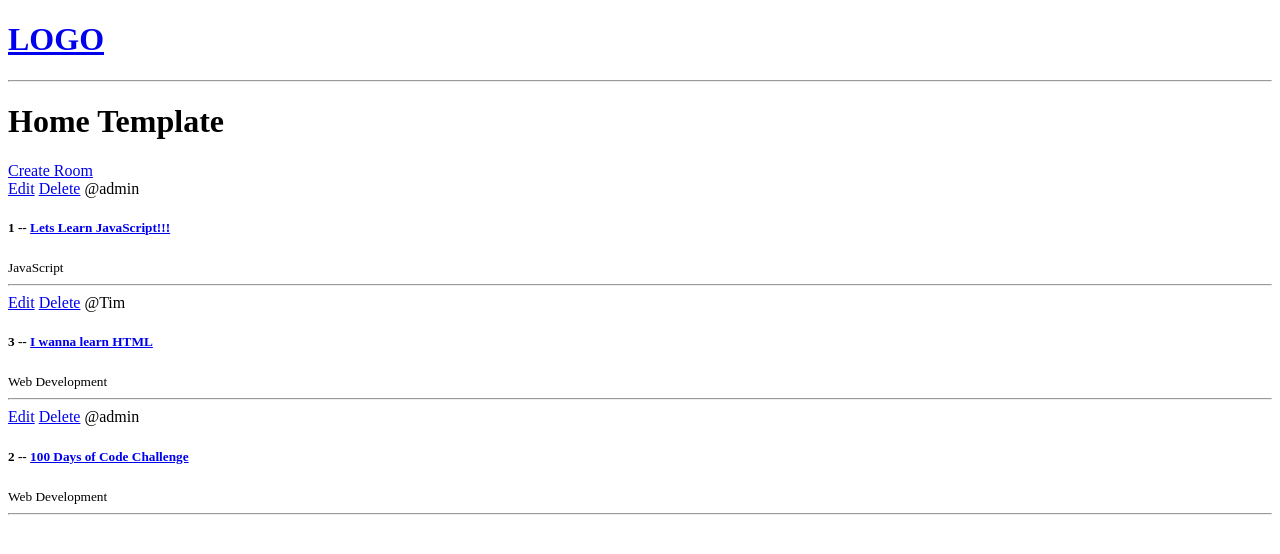
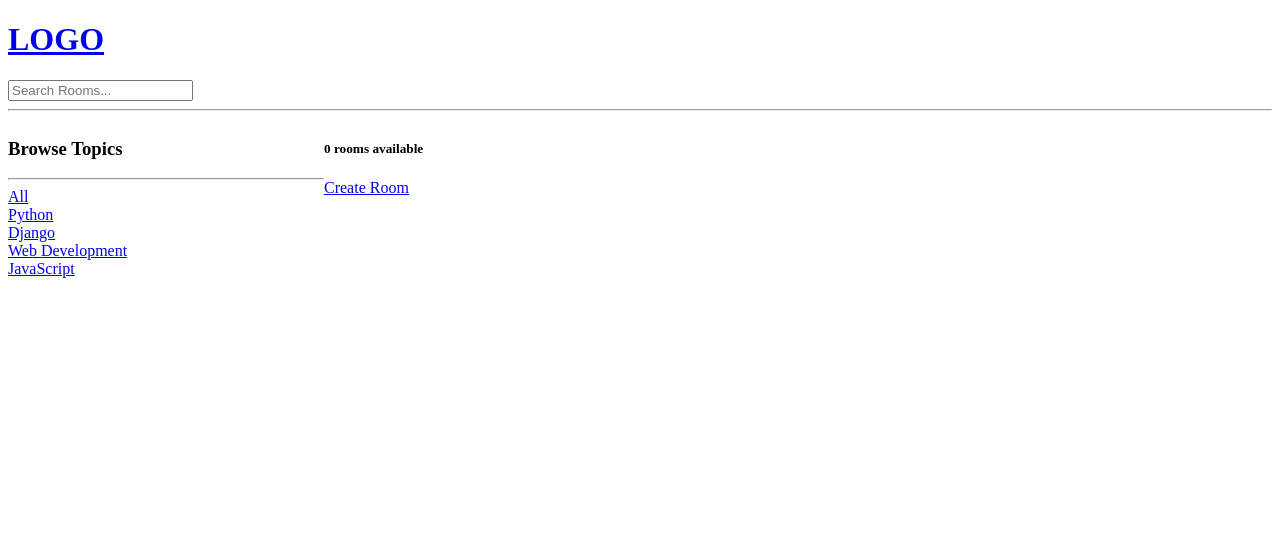
Before and after one commit to kevinjolley91/studybuddy, a Django app: a page that uses templates/navbar.html in a window 1280 px wide. Shown: the top 554 px of the page. Run offline with Django 5.2, Linux system fonts and the light colour scheme; data comes from the database, SQL or seed files in the repository.

Commit message:
adds in search function to app

```diff
--- a/base/templates/base/home.html
+++ b/base/templates/base/home.html
@@ -1,7 +1,31 @@
-{% extends 'main.html' %} {%block content%}
-<h1>Home Template</h1>
+{% extends 'main.html' %}
+
+{%block content%}
+
+<style>
+  .home-container{
+    display: grid;
+    grid-template-columns: 1fr 3fr;
+  }
+</style>
+
+<div class="home-container">
 
   <div>
+    <h3>Browse Topics</h3>
+    <hr>
+    <div>
+      <a href="{% url 'home' %}">All</a>
+    </div>
+    {% for topic in topics %}
+      <div>
+        <a href="{% url 'home' %}?q={{topic.name}}">{{topic.name}}</a>
+      </div>
+    {% endfor %}
+  </div>
+
+  <div>
+    <h5>{{room_count}} rooms available</h5>
     <a href="{% url 'create-room' %}">Create Room</a>
     <div>
       {% for room in rooms %}
@@ -19,4 +43,6 @@
       {% endfor %}
     </div>
   </div>
+</div>
+
 {% endblock content %}
--- a/base/views.py
+++ b/base/views.py
@@ -1,5 +1,6 @@
 from django.shortcuts import render, redirect
-from . models import Room
+from django.db.models import Q
+from . models import Room, Topic
 from .forms import RoomForm
 
 
@@ -11,8 +12,18 @@ from .forms import RoomForm
 
 
 def home(request):
-    rooms = Room.objects.all()
-    context = {'rooms': rooms}
+    q = request.GET.get('q') if request.GET.get('q') != None else ''
+
+    rooms = Room.objects.filter(
+        Q(topic__name__icontains=q) |
+        Q(name__icontains=q) |
+        Q(description__icontains=q)
+    )
+
+    topics = Topic.objects.all()
+    room_count = rooms.count()
+
+    context = {'rooms': rooms, 'topics': topics, 'room_count': room_count}
     return render(request, 'base/home.html', context)
 
 
--- a/templates/navbar.html
+++ b/templates/navbar.html
@@ -2,4 +2,8 @@
   <h1>LOGO</h1>
 </a>
 
-<hr>
+<form method="GET" action="{% url 'home' %}">
+  <input type="text" name="q" placeholder="Search Rooms..." />
+</form>
+
+<hr />
```
Lines whose indentation alone changed are shown as unchanged.
